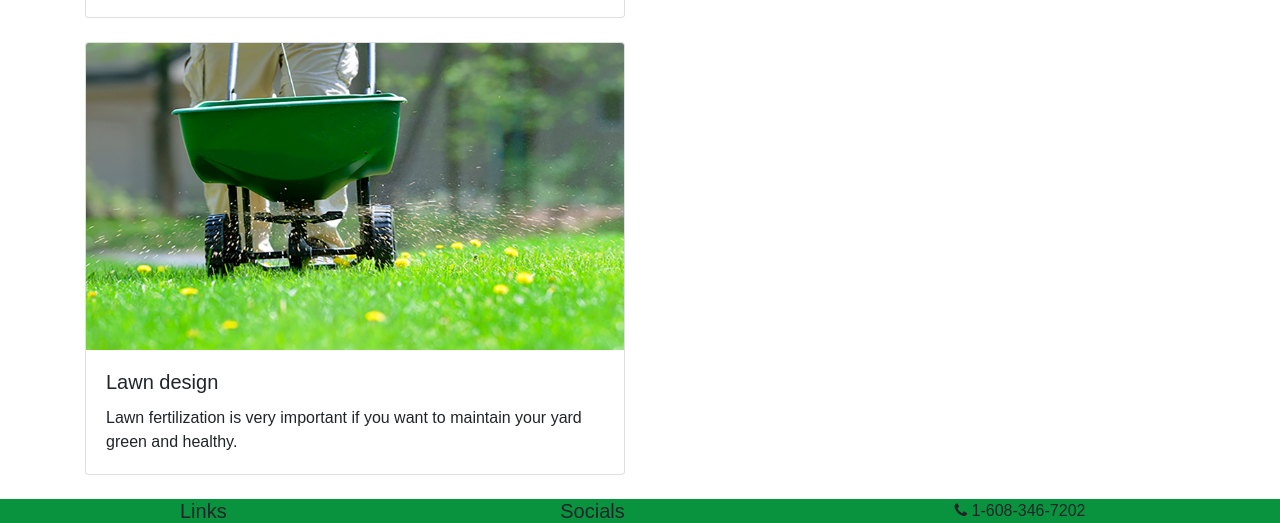
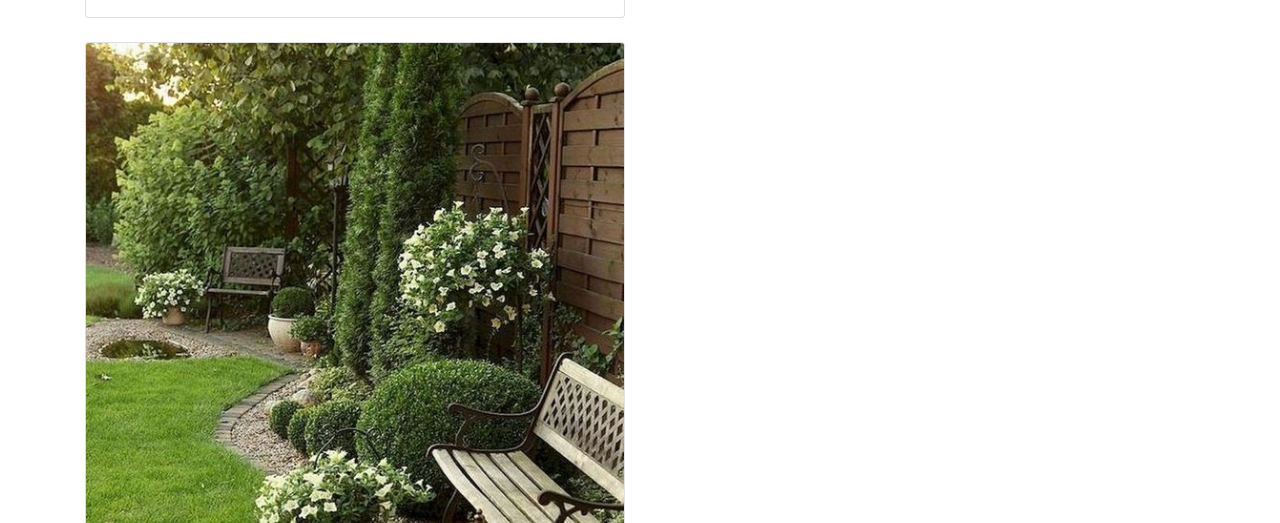
Before and after one commit to ybauti/Landscaping, a website: page services.html in a window 1280 px wide. Shown: the part 1379-1902 px from the top of the page. Drawn offline with nearby package versions, Linux system fonts and the light colour scheme.

Commit message:
changed contact info

```diff
--- a/services.html
+++ b/services.html
@@ -89,10 +89,10 @@
             </div>
             <div class="col mb-4">
                 <div class="card">
-                    <img src="img/fertilizer.jpg" class="card-img-top" alt="fertilization">
+                    <img src="img/lawn design.jpg" class="card-img-top" alt="fertilization">
                     <div class="card-body">
                         <h5 class="card-title">Lawn design</h5>
-                        <p class="card-text">Lawn fertilization is very important if you want to maintain your yard green and healthy. </p>
+                        <p class="card-text">Lawn design can help elevate your yard. We will help you plan your design and implement it.</p>
                     </div>
                 </div>
             </div>
@@ -121,7 +121,7 @@
                             class="fa fa-twitter"></i></a>
                 </div>
                 <div class="col-sm-4 text-center">
-                    <a role="button"><i class="fa fa-phone"></i> 1-608-346-7202</a><br />
+                    <a role="button"><i class="fa fa-phone"></i> 1-608-255-2222</a><br />
                     <a role="button"><i class="fa fa-envelope-o"></i> info@bautistalandscape.com</a>
                 </div>
             </div>
```
Also changed, not shown: about.html (+1 -1 lines), contact.html (+1 -1 lines), index.html (+1 -1 lines), img/lawn design.jpg (added).
